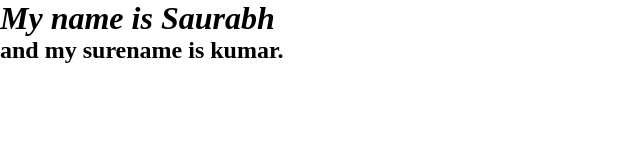
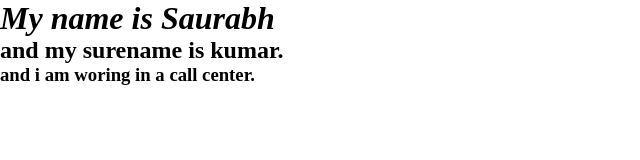
Before and after one commit to flamecode3/new-file, a plain HTML site: page index.html in a window 1280 px wide. Shown: the whole page, without its empty margins (0-640 px from the left). Drawn offline with Linux system fonts and the light colour scheme.

Commit message:
Update index.html
adding third heading

```diff
--- a/index.html
+++ b/index.html
@@ -9,5 +9,6 @@
 <body>
     <h1>My name is Saurabh</h1>
     <h2>and my surename is kumar.</h2>
+    <h3>and i am woring in a call center.</h3>
 </body>
 </html>
```
